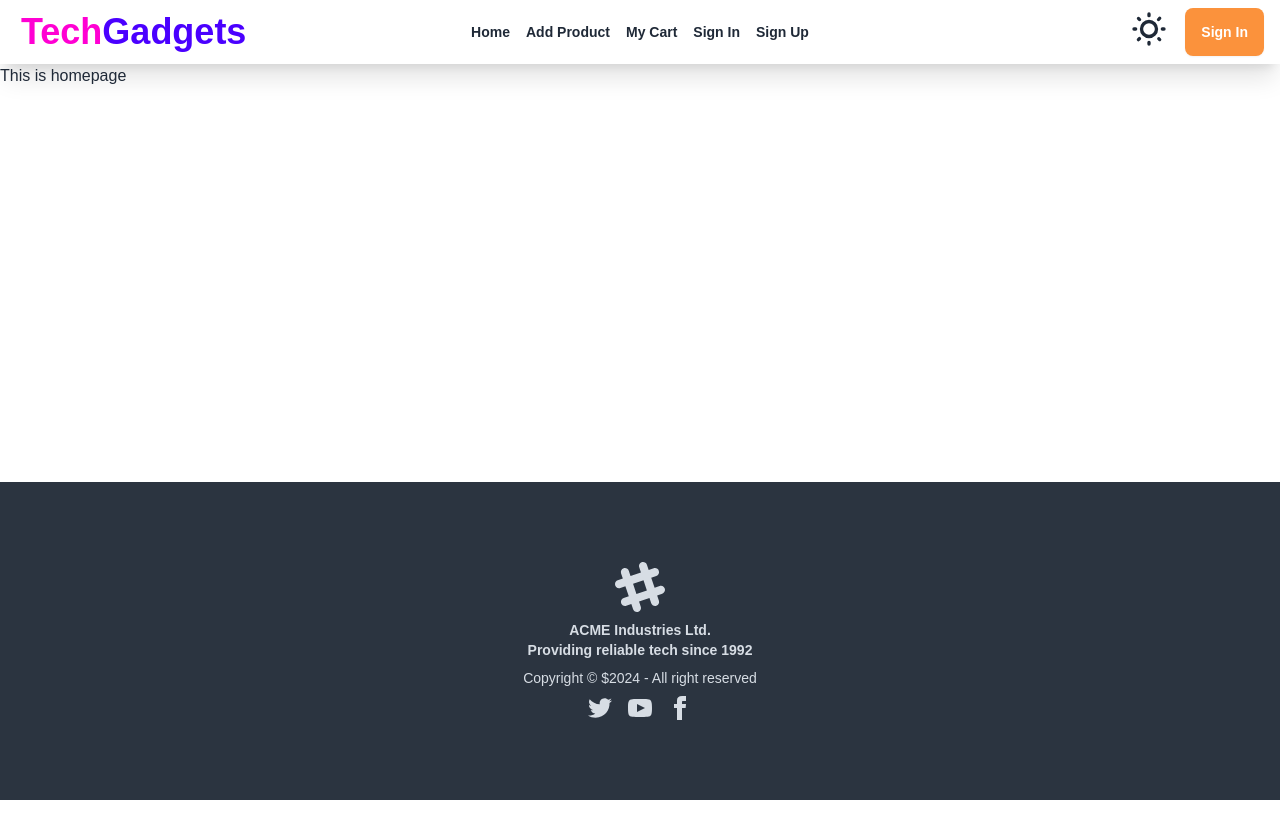
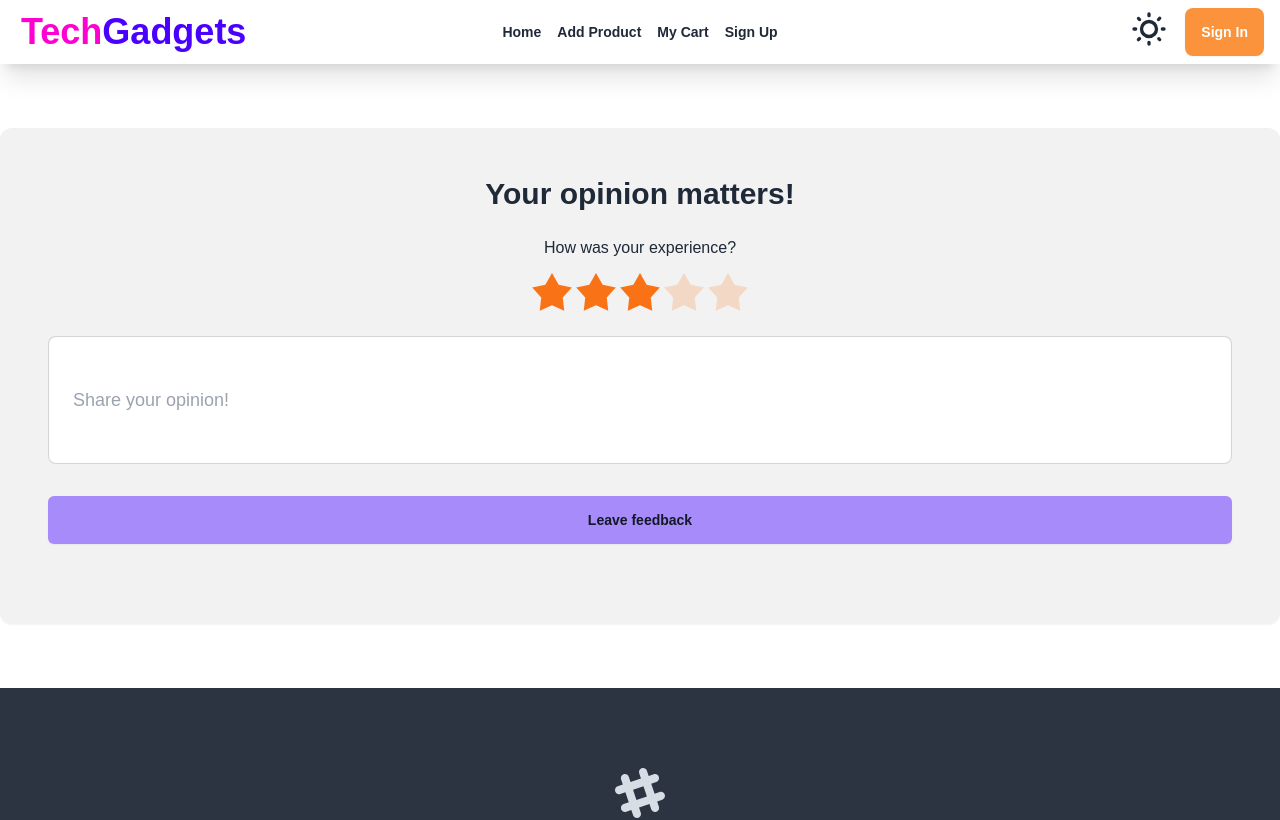
Before and after one commit to alamin6688/tech-gadgets-client, a React (Vite) app: page / in a window 1280 px wide. Shown: the top 820 px of the page. Built offline with nearby package versions, Linux system fonts and the light colour scheme; no server answers.

Commit message:
Reviews section added

```diff
--- a/src/Pages/Home/Home/Home.jsx
+++ b/src/Pages/Home/Home/Home.jsx
@@ -1,9 +1,10 @@
+import Reviews from "../Reviews/Reviews";
 
 
 const Home = () => {
     return (
         <div className="min-h-[calc(100vh-382px)]">
-            <h2>This is homepage</h2>
+            <Reviews></Reviews>
         </div>
     );
 };
--- /dev/null
+++ b/src/Pages/Home/Reviews/Reviews.jsx
@@ -0,0 +1,57 @@
+const Reviews = () => {
+    return (
+      <div className="flex flex-col max-w-screen-xl mx-auto p-8 shadow-sm rounded-xl bg-base-200 lg:p-12 my-16">
+        <div className="flex flex-col items-center w-full">
+          <h2 className="text-3xl font-semibold text-center">
+            Your opinion matters!
+          </h2>
+          <div className="flex flex-col items-center py-6 space-y-3">
+            <span className="text-center">How was your experience?</span>
+            <div className="rating rating-lg space-x-1">
+              <input
+                type="radio"
+                name="rating-8"
+                className="mask mask-star-2 bg-orange-500"
+              />
+              <input
+                type="radio"
+                name="rating-8"
+                className="mask mask-star-2 bg-orange-500"
+              />
+              <input
+                type="radio"
+                name="rating-8"
+                className="mask mask-star-2 bg-orange-500"
+                defaultChecked
+              />
+              <input
+                type="radio"
+                name="rating-8"
+                className="mask mask-star-2 bg-orange-500"
+              />
+              <input
+                type="radio"
+                name="rating-8"
+                className="mask mask-star-2 bg-orange-500"
+              />
+            </div>
+          </div>
+          <div className="flex flex-col w-full">
+            <input
+              type="text"
+              placeholder="Share your opinion!"
+              className="input input-bordered input-lg w-full h-32"
+            />
+            <button
+              type="button"
+              className="btn py-4 border-none my-8 font-semibold rounded-md text-gray-900 dark:text-gray-50 bg-violet-400 dark:bg-violet-600"
+            >
+              Leave feedback
+            </button>
+          </div>
+        </div>
+      </div>
+    );
+  };
+
+  export default Reviews;
--- a/src/Pages/Shared/Navbar/Navbar.jsx
+++ b/src/Pages/Shared/Navbar/Navbar.jsx
@@ -28,9 +28,6 @@ const Navbar = () => {
 
       <NavLink to="/myCart" className="font-bold px-2">
         My Cart
-      </NavLink>
-      <NavLink to="/sign-in" className="font-bold px-2">
-        Sign In
       </NavLink>
       <NavLink to="/sign-up" className="font-bold px-2">
         Sign Up
--- a/src/Routes/Routes.jsx
+++ b/src/Routes/Routes.jsx
@@ -4,7 +4,6 @@ import Home from "../Pages/Home/Home/Home";
 import AddProducts from "../Pages/AddProducts/AddProducts";
 import SignUp from "../Pages/SignUp/SignUp";
 import SignIn from "../SignIn/SignIn";
-import PrivateRoute from "./PrivateRoute";
 
 export const router = createBrowserRouter([
     {
@@ -17,7 +16,7 @@ export const router = createBrowserRouter([
         },
         {
             path: "/addProducts",
-            element: <PrivateRoute><AddProducts></AddProducts></PrivateRoute>
+            element: <AddProducts></AddProducts>
         },
         {
             path: "/sign-up",
```
